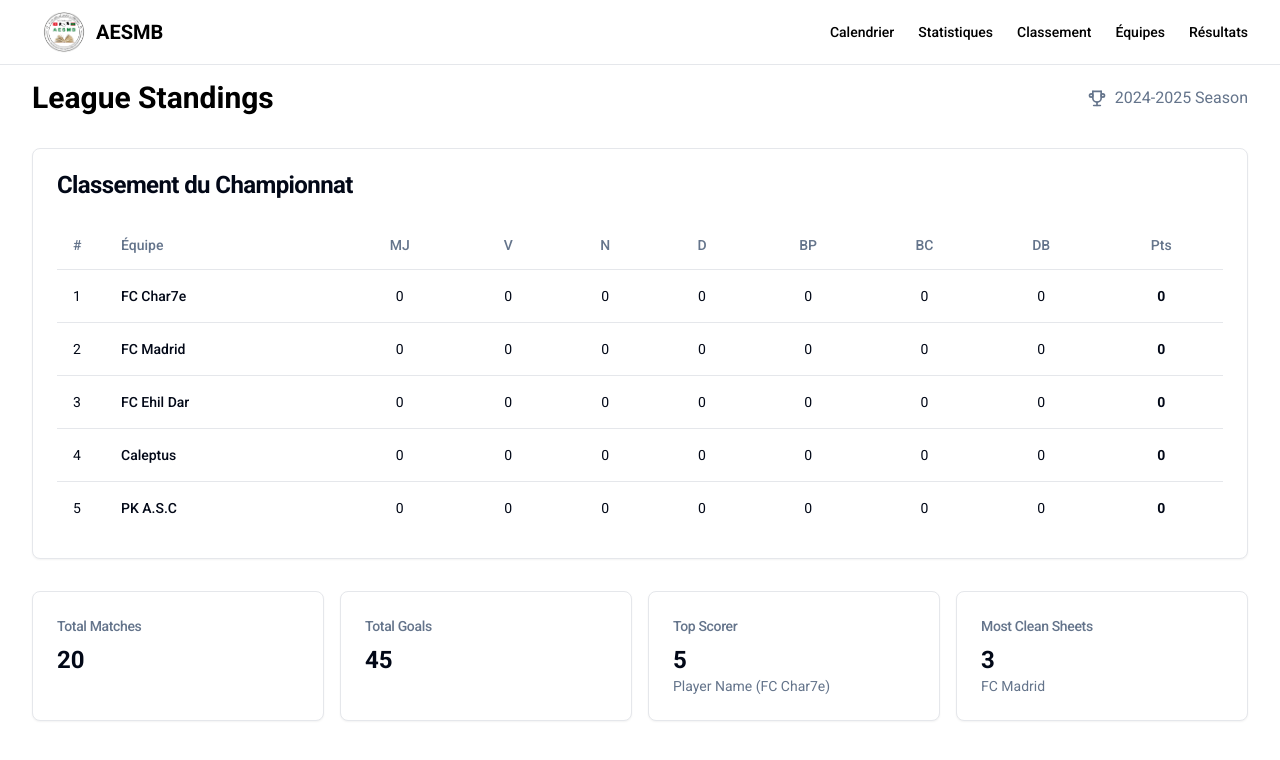
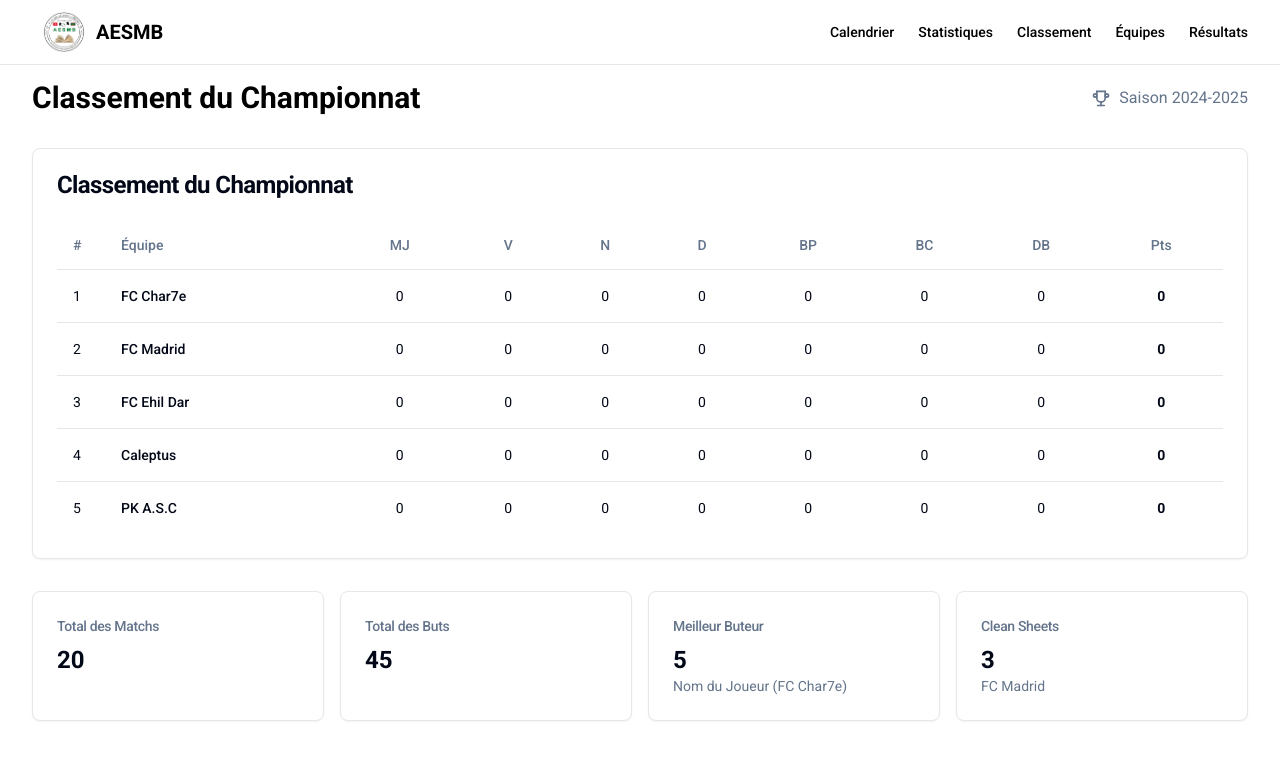
Before and after one commit to ahmed-abdat/AESMB, a Next.js app: page /standings in a window 1280 px wide. Shown: the top 760 px of the page. Built offline with nearby package versions, Linux system fonts and the light colour scheme.

Commit message:
update the pages to use french as primary language

```diff
--- a/src/app/schedule/page.tsx
+++ b/src/app/schedule/page.tsx
@@ -25,25 +25,25 @@ export default function SchedulePage() {
     <main className="min-h-screen pt-20 pb-12">
       <div className="w-full mx-auto px-4 md:px-8">
         <div className="flex justify-between items-center mb-8">
-          <h1 className="text-3xl font-bold">Match Schedule</h1>
+          <h1 className="text-3xl font-bold">Calendrier des Matchs</h1>
           <DropdownMenu>
             <DropdownMenuTrigger asChild>
               <Button variant="outline" className="gap-2">
                 <IconCalendar className="w-4 h-4" />
-                {selectedRound ? `Round ${selectedRound}` : "Select Round"}
+                {selectedRound ? `Journée ${selectedRound}` : 'Sélectionner une journée'}
                 <IconChevronDown className="w-4 h-4" />
               </Button>
             </DropdownMenuTrigger>
             <DropdownMenuContent align="end">
               <DropdownMenuItem onClick={() => setSelectedRound(null)}>
-                All Rounds
+                Toutes les journées
               </DropdownMenuItem>
               {rounds.map((round) => (
                 <DropdownMenuItem
                   key={round.id}
                   onClick={() => setSelectedRound(round.id)}
                 >
-                  Round {round.id}
+                  Journée {round.id}
                 </DropdownMenuItem>
               ))}
             </DropdownMenuContent>
@@ -59,7 +59,7 @@ export default function SchedulePage() {
             <Card key={round.id}>
               <CardHeader>
                 <CardTitle className="flex justify-between items-center">
-                  <span>Round {round.id}</span>
+                  <span>Journée {round.id}</span>
                   <span className="text-muted-foreground text-sm">
                     {round.date}
                   </span>
--- a/src/app/standings/page.tsx
+++ b/src/app/standings/page.tsx
@@ -12,7 +12,7 @@ const tournamentStats = {
   totalMatches: 20,
   totalGoals: 45,
   topScorer: {
-    name: "Player Name",
+    name: "Nom du Joueur",
     team: clubs[0].name,
     goals: 5,
   },
@@ -26,13 +26,11 @@ export default function StandingsPage() {
   const [highlightedTeam, setHighlightedTeam] = useState<string | null>(null);
 
   useEffect(() => {
-    // Get the hash from URL without the # symbol
     const hash = window.location.hash.slice(1);
     if (hash) {
       setHighlightedTeam(hash);
     }
 
-    // Listen for hash changes
     const handleHashChange = () => {
       const newHash = window.location.hash.slice(1);
       setHighlightedTeam(newHash || null);
@@ -46,10 +44,10 @@ export default function StandingsPage() {
     <main className="min-h-screen pt-20 pb-12">
       <div className="w-full mx-auto px-4 md:px-8">
         <div className="flex justify-between items-center mb-8">
-          <h1 className="text-3xl font-bold">League Standings</h1>
+          <h1 className="text-3xl font-bold">Classement du Championnat</h1>
           <div className="flex items-center gap-2 text-muted-foreground">
             <IconTrophy className="w-5 h-5" />
-            <span>2024-2025 Season</span>
+            <span>Saison 2024-2025</span>
           </div>
         </div>
 
@@ -58,15 +56,13 @@ export default function StandingsPage() {
           animate={{ opacity: 1 }}
           className="space-y-8"
         >
-          {/* Main Standings Table */}
           <StandingsTable highlightedTeam={highlightedTeam} />
 
-          {/* Tournament Stats */}
           <div className="grid grid-cols-1 md:grid-cols-2 lg:grid-cols-4 gap-4">
             <Card>
               <CardHeader className="pb-2">
                 <CardTitle className="text-sm font-medium text-muted-foreground">
-                  Total Matches
+                  Total des Matchs
                 </CardTitle>
               </CardHeader>
               <CardContent>
@@ -79,7 +75,7 @@ export default function StandingsPage() {
             <Card>
               <CardHeader className="pb-2">
                 <CardTitle className="text-sm font-medium text-muted-foreground">
-                  Total Goals
+                  Total des Buts
                 </CardTitle>
               </CardHeader>
               <CardContent>
@@ -92,7 +88,7 @@ export default function StandingsPage() {
             <Card>
               <CardHeader className="pb-2">
                 <CardTitle className="text-sm font-medium text-muted-foreground">
-                  Top Scorer
+                  Meilleur Buteur
                 </CardTitle>
               </CardHeader>
               <CardContent>
@@ -100,8 +96,7 @@ export default function StandingsPage() {
                   {tournamentStats.topScorer.goals}
                 </div>
                 <div className="text-sm text-muted-foreground">
-                  {tournamentStats.topScorer.name} (
-                  {tournamentStats.topScorer.team})
+                  {tournamentStats.topScorer.name} ({tournamentStats.topScorer.team})
                 </div>
               </CardContent>
             </Card>
@@ -109,7 +104,7 @@ export default function StandingsPage() {
             <Card>
               <CardHeader className="pb-2">
                 <CardTitle className="text-sm font-medium text-muted-foreground">
-                  Most Clean Sheets
+                  Clean Sheets
                 </CardTitle>
               </CardHeader>
               <CardContent>
```
